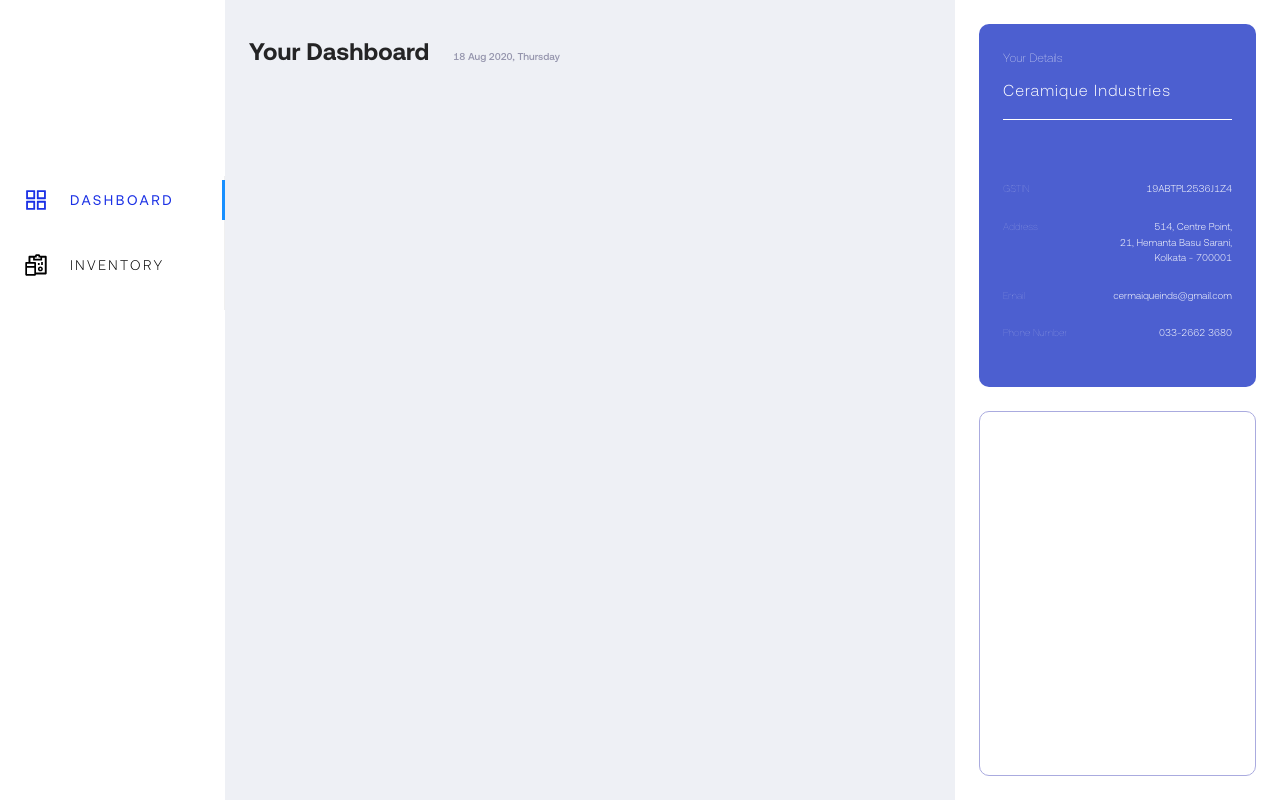
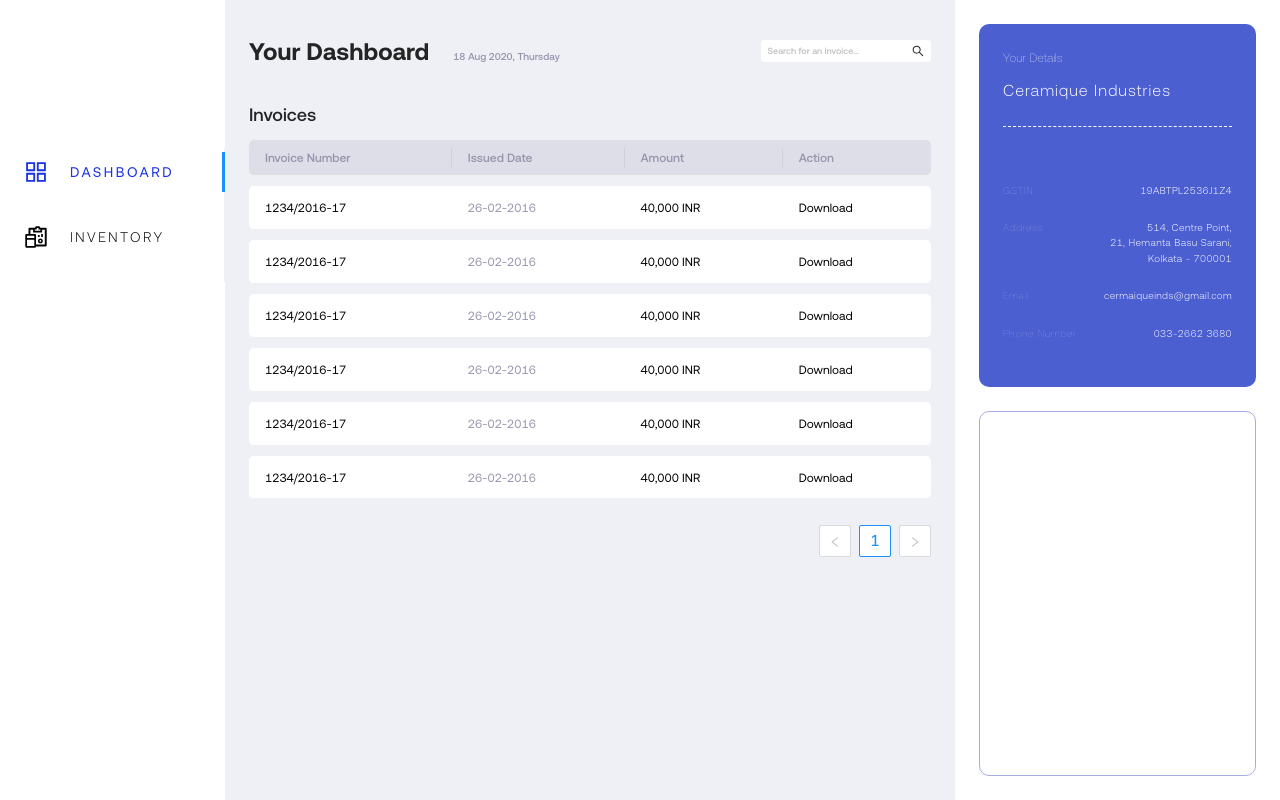
Before and after one commit to Swapnil-Dey1199/electron_demo, a React (Create React App) app: page / in a window 1280 px wide. Built offline with nearby package versions, Linux system fonts and the light colour scheme.

Commit message:
Added table component

```diff
--- a/src/components/CompanyDetailsCard.jsx
+++ b/src/components/CompanyDetailsCard.jsx
@@ -9,10 +9,10 @@ function CompanyDetailsCard() {
                 <div style={{fontFamily: 'Aeonik-Thin', color: 'white', fontSize: '12px', paddingBottom: '10px'}}>
                      Your Details
                 </div>
-                <div style={{fontFamily: 'Aeonik-Light', color: 'white', fontSize: '16px', letterSpacing: '1px', paddingBottom: '10px'}}>
+                <div style={{fontFamily: 'Aeonik-Light', color: 'white', fontSize: '16px', letterSpacing: '1px', paddingBottom: '0px'}}>
                     Ceramique Industries
                 </div>
-                <hr/>
+                <Divider dashed style = {{borderColor : 'rgba(255, 255, 255, 1)'}} />
             </div>
             <div className="company-bottom-section">
                 <div className="company-detail-wrapper" style={{order:1}}>
--- a/src/components/Dashboard.jsx
+++ b/src/components/Dashboard.jsx
@@ -1,14 +1,37 @@
-import { Row, Col } from 'antd';
-
+import { Row, Col, Input } from 'antd';
+import { SearchOutlined } from '@ant-design/icons';
+import '../styles/dashboard.css'
+import InvoiceTable from './InvoiceTable';
 function Dashboard() {
     return (
         <>
             <Row>
                 <Col
-                    span={24}
+                    span={18}
                     style = {{ fontFamily : 'Aeonik-Bold'}}>
                     <span style={{fontSize : '24px'}}>Your Dashboard</span>
                     <span style={{fontFamily : 'Aeonik-Medium', fontSize : '10px', color: '#9595AD', paddingLeft : '24px'}}>18 Aug 2020, Thursday</span>
+                </Col>
+                <Col
+                    span={6}
+                    style = {{ display : 'flex', flexDirection : 'column', justifyContent : 'center'}}>
+                    <div style ={{order : 1}}>
+                        <Input size="small" placeholder="Search for an invoice..." suffix={<SearchOutlined />} />
+                    </div>
+                </Col>
+            </Row>
+            <Row style={{paddingTop: '30px'}}>
+                <Col
+                    span={18}>
+                    <span style={{fontFamily : 'Aeonik-Medium', fontSize : '18px'}}>Invoices</span>
+                </Col>
+                <Col
+                    span={6}>
+                </Col>
+            </Row>
+            <Row style={{paddingTop:'2.5px'}}>
+                <Col span={24}>
+                    <InvoiceTable/>
                 </Col>
             </Row>
         </>
--- /dev/null
+++ b/src/components/InvoiceTable.jsx
@@ -0,0 +1,79 @@
+import { Table, Tag, Space } from 'antd';
+import '../styles/invoice-table.css';
+
+const columns = [
+    {
+      title: 'Invoice Number',
+      dataIndex: 'invoiceNumber',
+      key: 'invoiceNumber',
+    },
+    {
+      title: 'Issued Date',
+      dataIndex: 'date',
+      key: 'date',
+      render: text => <span style ={{fontFamily:'Aeonik-Regular', color: '#9595AD'}}>{text}</span>
+    },
+    {
+      title: 'Amount',
+      dataIndex: 'amount',
+      key: 'amount',
+    },
+    {
+      title: 'Action',
+      dataIndex: 'action',
+      key: 'action',
+    },
+  ];
+
+  const data = [
+    {
+      key: '1',
+      invoiceNumber: '1234/2016-17',
+      date: '26-02-2016',
+      amount: '40,000 INR',
+      action: 'Download',
+    },
+    {
+      key: '2',
+      invoiceNumber: '1234/2016-17',
+      date: '26-02-2016',
+      amount: '40,000 INR',
+      action: 'Download',
+    },
+    {
+      key: '3',
+      invoiceNumber: '1234/2016-17',
+      date: '26-02-2016',
+      amount: '40,000 INR',
+      action: 'Download',
+    },
+    {
+      key: '3',
+      invoiceNumber: '1234/2016-17',
+      date: '26-02-2016',
+      amount: '40,000 INR',
+      action: 'Download',
+    },
+    {
+      key: '3',
+      invoiceNumber: '1234/2016-17',
+      date: '26-02-2016',
+      amount: '40,000 INR',
+      action: 'Download',
+    },
+    {
+      key: '3',
+      invoiceNumber: '1234/2016-17',
+      date: '26-02-2016',
+      amount: '40,000 INR',
+      action: 'Download',
+    }
+  ];
+
+function InvoiceTable() {
+    return (
+        <Table columns={columns} dataSource={data} />
+    )
+}
+
+export default InvoiceTable;
--- a/src/index.css
+++ b/src/index.css
@@ -1,6 +1,6 @@
 .logo {
   height: 32px;
-  margin: 16px 16px 128px;
+  margin: 16px 16px 100px;
   background: rgba(255, 255, 255, 0.3);
 }
 
--- a/src/styles/company-card.css
+++ b/src/styles/company-card.css
@@ -1,7 +1,6 @@
 .company-top-section {
     order: 1;
     flex: 1;
-    /* background-color: grey; */
 }
 
 .company-bottom-section {
@@ -34,6 +33,7 @@ hr {
     order: 1;
     text-align: left;
     font-family: Aeonik-Air;
+    letter-spacing: 0.8px;
 }
 
 .company-detail-value {
@@ -41,4 +41,5 @@ hr {
     text-align: right;
     font-family: Aeonik-Light;
     max-width: 150px;
+    letter-spacing: 0.4px;
 }
--- /dev/null
+++ b/src/styles/dashboard.css
@@ -0,0 +1,20 @@
+.ant-input-affix-wrapper-sm {
+    border: none !important;
+    box-shadow: none !important;
+}
+
+.ant-input-affix-wrapper.ant-input-affix-wrapper-sm {
+    border-radius: 3px !important;
+}
+
+.ant-input.ant-input-sm {
+    font-family: Aeonik-Medium;
+    font-size: 9px;
+    color: #9595AD;
+    margin: 3px 0px !important;
+}
+
+.ant-input-suffix {
+    font-family: Aeonik-Bold;
+    font-size: 12px;
+}
--- /dev/null
+++ b/src/styles/invoice-table.css
@@ -0,0 +1,44 @@
+.ant-table table{
+    border-collapse: separate !important;
+    border-spacing: 0 0.75em !important;
+    background-color: #EEF0F5 !important;
+}
+
+tr{
+    background-color: white !important;
+    border-radius: 5px;
+}
+
+th {
+    padding: 8px 16px !important;
+    font-family: Aeonik-Medium !important;
+    font-size: 12px !important;
+    color: #9595AD !important;
+}
+
+td {
+    padding: 12px 16px !important;
+    font-family: Aeonik-Regular !important;
+    font-size: 12px !important;
+    color: black !important;
+}
+
+th:first-child{
+    border-radius: 5px 0px 0px 5px !important;
+}
+
+th:last-child{
+    border-radius: 0px 5px 5px 0px !important;
+}
+
+td:first-child{
+    border-radius: 5px 0px 0px 5px !important;
+}
+
+td:last-child{
+    border-radius: 0px 5px 5px 0px !important;
+}
+
+.ant-table-thead .ant-table-cell {
+    background-color: #dedee9 !important;
+}
```
Also changed, not shown: 1 other file (tests, documents, lock files or other folders).
